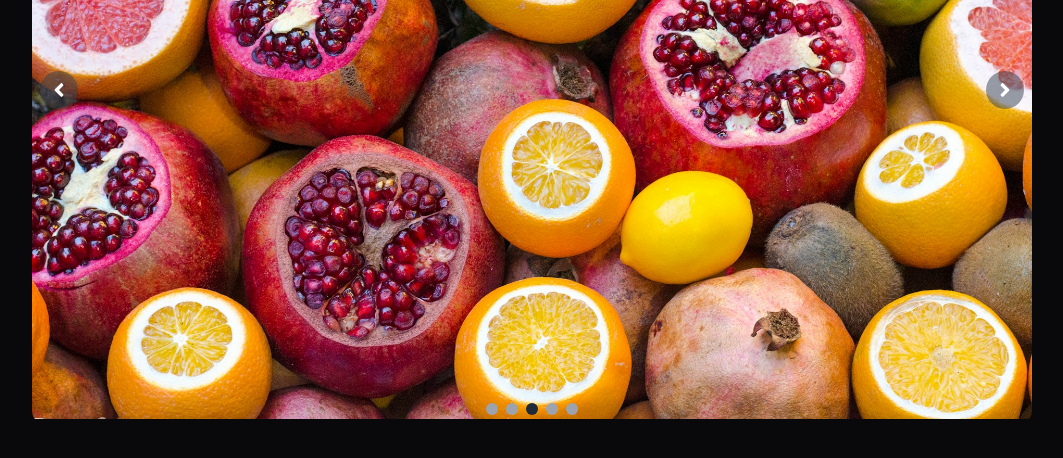
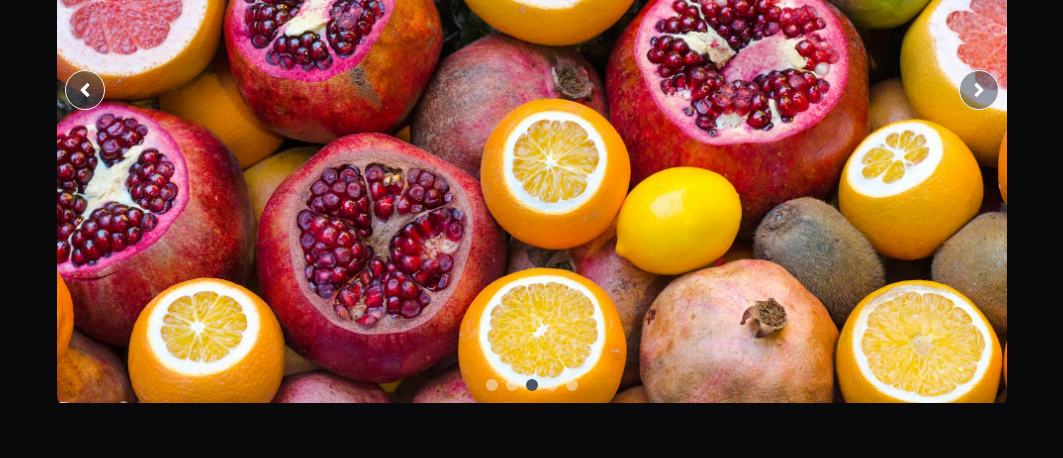
Before and after one commit to salmansajib/reusable-carousel, a React app: page / in a window 1280 px wide. Shown: the part 310-768 px from the top of the page, without its empty margins (108-1171 px from the left). Built offline with nearby package versions, Linux system fonts and the light colour scheme; grey boxes are pictures that could not be loaded; the HTML template or start-up script is replaced by a standard one.

Commit message:
made some style changes

```diff
--- a/src/App.jsx
+++ b/src/App.jsx
@@ -9,13 +9,13 @@ function App() {
   return (
     <div className="bg-zinc-950 min-h-screen grid place-content-center text-gray-100 p-4">
       <div>
-        <div className="max-w-[1000px] mx-auto">
+        <div className="max-w-[950px] mx-auto">
           <Carousel autoPlay={true}>
-            <img src={image1} alt="" />
-            <img src={image2} alt="" />
-            <img src={image3} alt="" />
-            <img src={image4} alt="" />
-            <img src={image5} alt="" />
+            <img src={image1} alt="carousel image1" />
+            <img src={image2} alt="carousel image2" />
+            <img src={image3} alt="carousel image3" />
+            <img src={image4} alt="carousel image4" />
+            <img src={image5} alt="carousel image5" />
           </Carousel>
         </div>
       </div>
--- a/src/components/Carousel.jsx
+++ b/src/components/Carousel.jsx
@@ -36,7 +36,7 @@ function Carousel({
     <div className="relative w-full overflow-hidden rounded-xl">
       {/* slides */}
       <div
-        className="flex transition-transform duration-500 ease-in-out"
+        className="flex transition-transform duration-[700ms] ease-in-out"
         style={{ transform: `translateX(-${currentIndex * 100}%)` }}
       >
         {React.Children.map(children, (child, index) => (
@@ -50,13 +50,13 @@ function Carousel({
       {showArrows && (
         <>
           <button
-            className="absolute left-2 top-1/2 -translate-y-1/2 bg-gray-700/50 hover:bg-gray-700 text-white rounded-full p-2"
+            className="absolute left-2 top-1/2 -translate-y-1/2 bg-gray-700/50 hover:bg-gray-700 text-white rounded-full p-2 border border-gray-100 transition-all duration-200"
             onClick={prevSlide}
           >
             <FaAngleLeft size={22} />
           </button>
           <button
-            className="absolute right-2 top-1/2 -translate-y-1/2 bg-gray-700/50 hover:bg-gray-700 text-white rounded-full p-2"
+            className="absolute right-2 top-1/2 -translate-y-1/2 bg-gray-700/50 hover:bg-gray-700 text-white rounded-full p-2 border border-gray-100 transition-all duration-200"
             onClick={nextSlide}
           >
             <FaAngleRight size={22} />
@@ -66,11 +66,11 @@ function Carousel({
 
       {/* Dots */}
       {showDots && (
-        <div className="absolute bottom-2 left-1/2 -translate-x-1/2 flex space-x-2">
+        <div className="absolute bottom-4 left-1/2 -translate-x-1/2 flex space-x-2">
           {React.Children.map(children, (_, index) => (
             <button
-              className={`w-3 h-3 rounded-full ${
-                currentIndex === index ? "bg-gray-800" : "bg-gray-400"
+              className={`size-3 rounded-full ${
+                currentIndex === index ? "bg-gray-600" : "bg-gray-100/50"
               }`}
               onClick={() => slideTo(index)}
             ></button>
```
